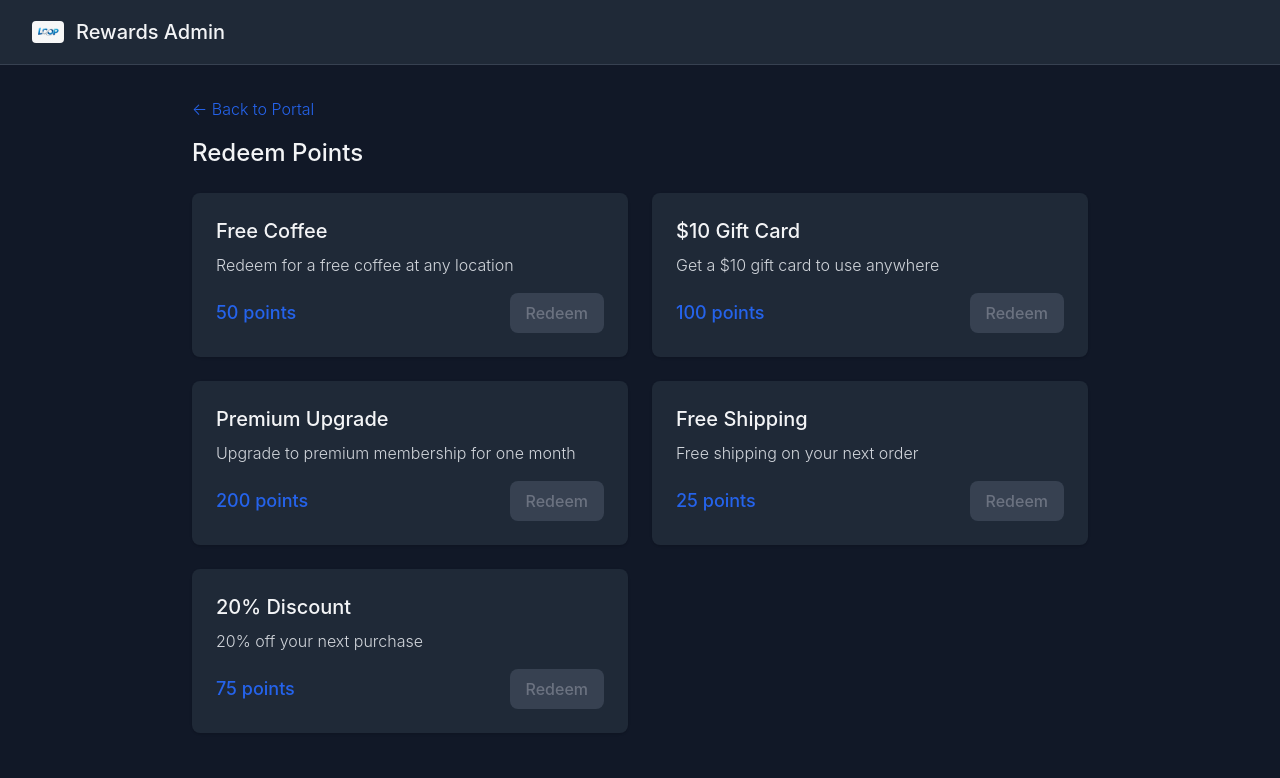
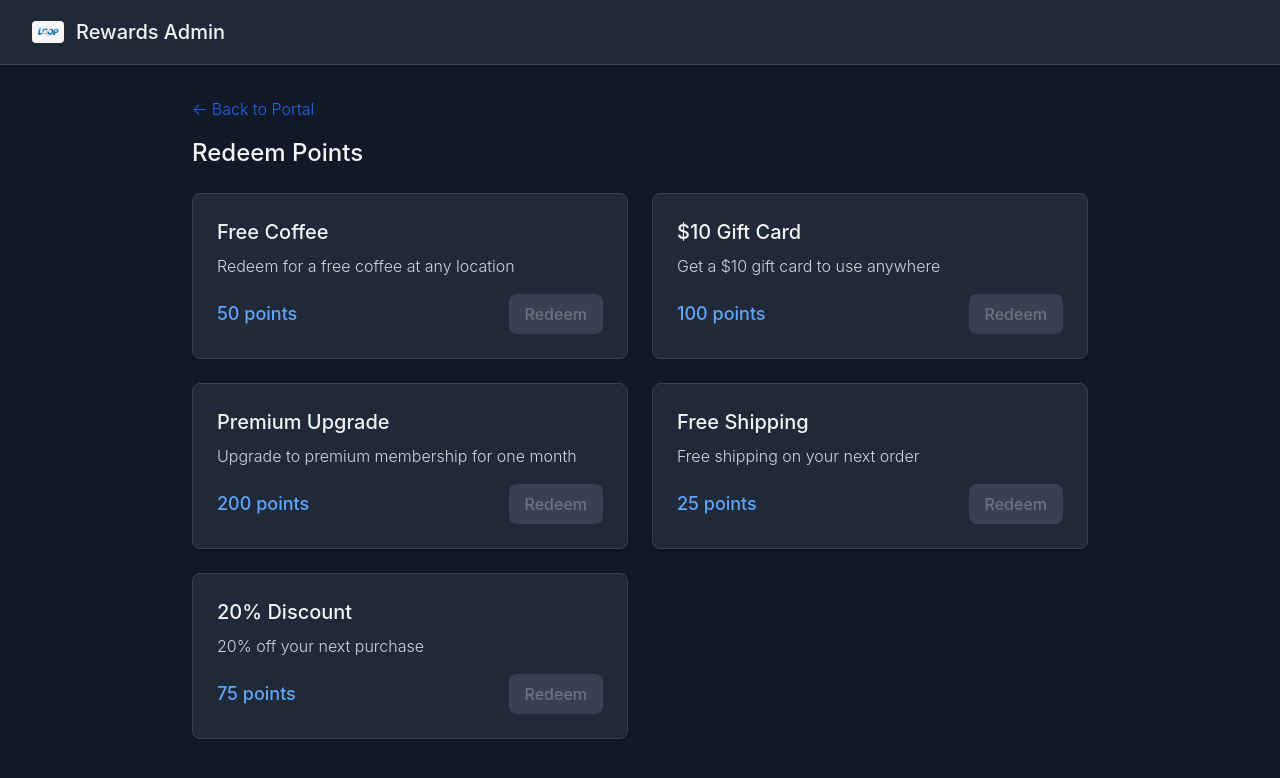
Before and after one commit to EVO-2022/rewards, a Next.js app in the folder dashboard/: page /portal/redeem in a window 1280 px wide. Shown: the top 778 px of the page. Built offline with nearby package versions, Linux system fonts and the light colour scheme; no server answers.

Commit message:
Fix portal redeem catalog item colors for dark theme

```diff
--- a/dashboard/app/portal/redeem/page.tsx
+++ b/dashboard/app/portal/redeem/page.tsx
@@ -210,11 +210,11 @@ function RedeemPageContent() {
             const isRedeeming = redeeming === item.id;
 
             return (
-              <div key={item.id} className="bg-gray-800 rounded-lg shadow p-6">
-                <h3 className="text-xl font-medium mb-2">{item.title}</h3>
+              <div key={item.id} className="bg-gray-800 rounded-lg shadow border border-gray-700 p-6">
+                <h3 className="text-xl font-medium mb-2 text-gray-100">{item.title}</h3>
                 <p className="text-gray-300 mb-4">{item.description}</p>
                 <div className="flex items-center justify-between">
-                  <span className="text-lg font-medium text-blue-600">{item.pointsCost} points</span>
+                  <span className="text-lg font-medium text-blue-400">{item.pointsCost} points</span>
                   <button
                     onClick={() => handleRedeem(item)}
                     disabled={!canAfford || isRedeeming}
@@ -228,7 +228,7 @@ function RedeemPageContent() {
                   </button>
                 </div>
                 {!canAfford && balance !== null && (
-                  <p className="text-sm text-red-600 mt-2">
+                  <p className="text-sm text-red-400 mt-2">
                     Need {item.pointsCost - balance} more points
                   </p>
                 )}
```
